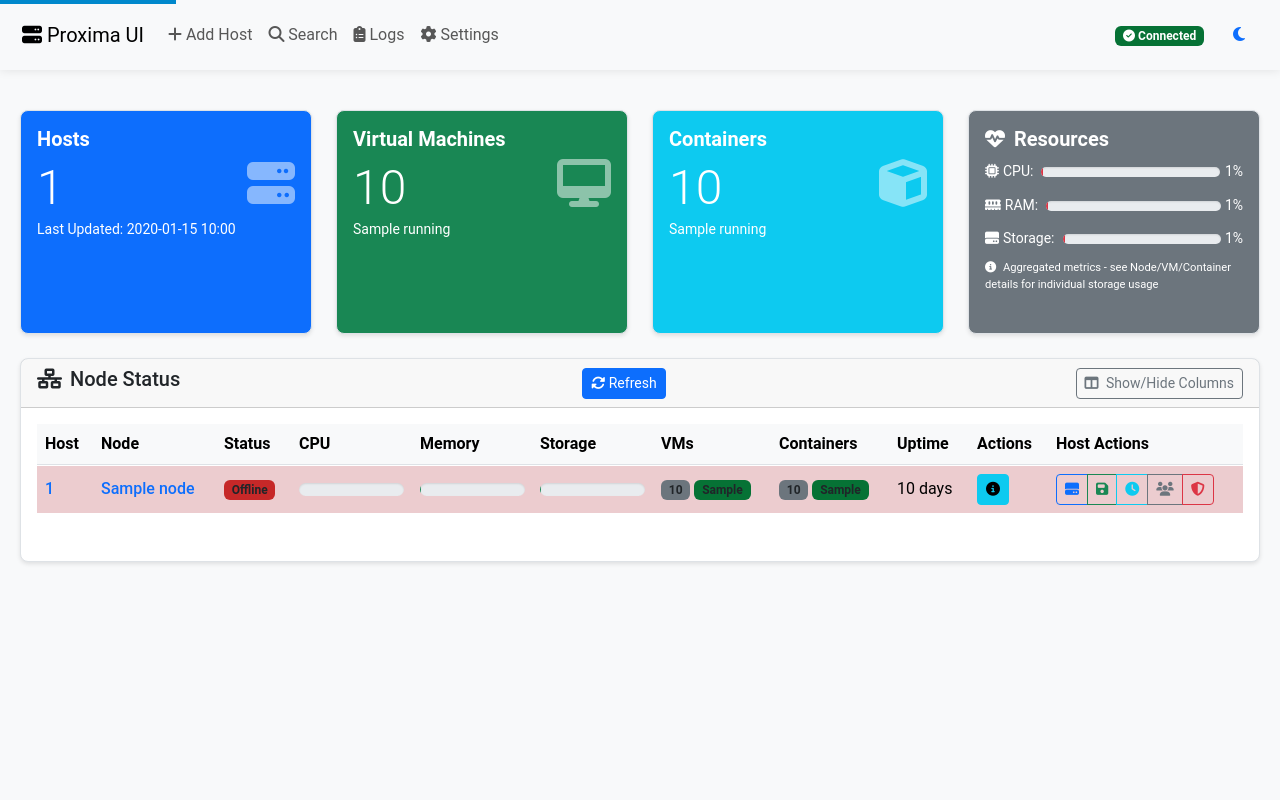
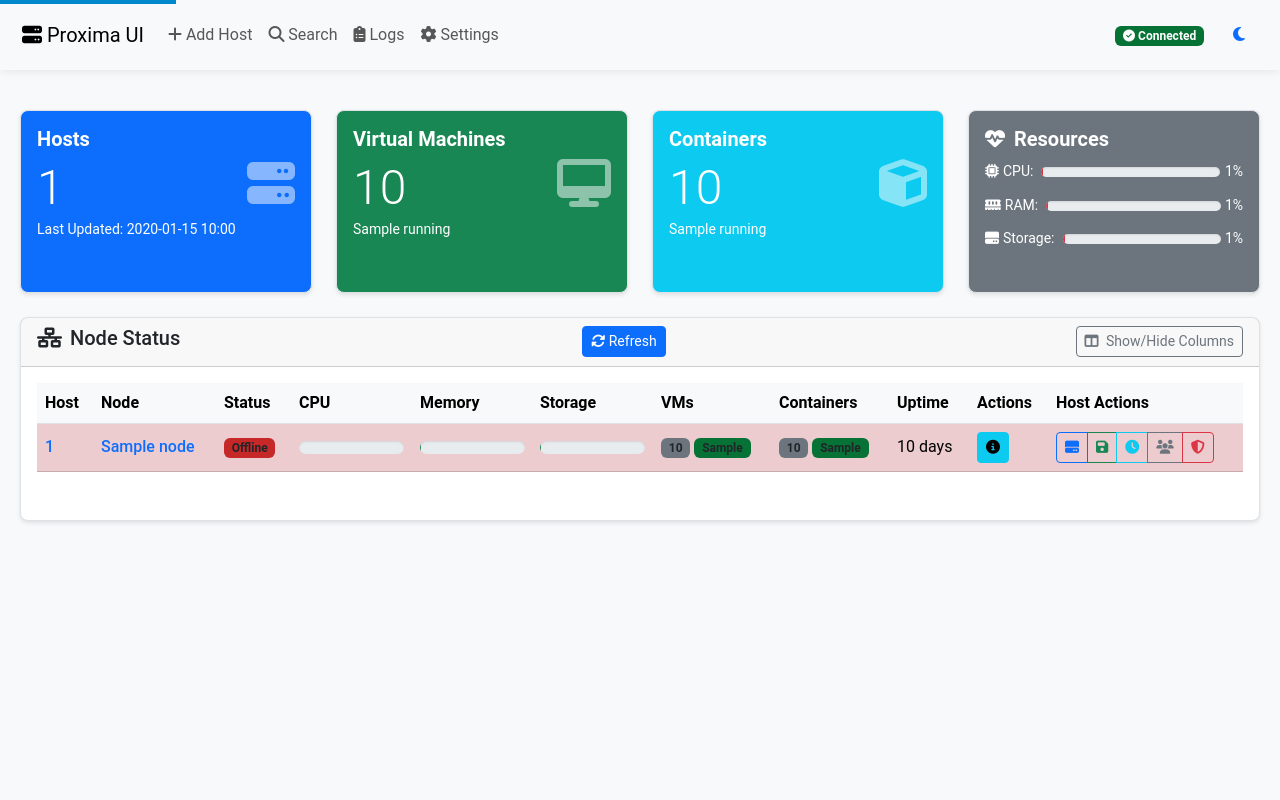
Before and after one commit to fabriziosalmi/proxima-ui, a Flask app: template app/templates/index.html in a window 1280 px wide. Run offline with Flask 2, Linux system fonts and the light colour scheme; the template is opened without the code that fills it: most values are stand-ins (such as "Sample title", 1, 10 or a date in 2020); some libraries are stand-ins or nearby versions.

Commit message:
feat: Enhance resources card with dark theme support and remove redundant metrics text

```diff
--- a/app/templates/index.html
+++ b/app/templates/index.html
@@ -67,7 +67,7 @@
             </a>
         </div>
         <div class="col-md-3">
-            <div class="card bg-secondary text-white h-100">
+            <div class="card bg-secondary text-white h-100" id="resources-card">
                 <div class="card-body">
                     <div>
                         <h6 class="card-title mb-0 fw-bold fs-5"><i class="fas fa-heartbeat me-1"></i> Resources</h6>
@@ -138,9 +138,6 @@
                             <small class="ms-1">{{ stats.storage_health_percent|round(1) }}%</small>
                         </div>
 
-                        <div class="mt-2 smaller text-white" style="font-size: 0.7rem;">
-                            <i class="fas fa-info-circle me-1"></i> Aggregated metrics - see Node/VM/Container details for individual storage usage
-                        </div>
                     </div>
                 </div>
             </div>
@@ -306,6 +303,28 @@
             lastUpdatedElem.textContent = dateString;
         }
 
+        // Set dark theme specific colors for the resources card
+        const resourcesCard = document.getElementById('resources-card');
+        if (resourcesCard) {
+            // Check if dark theme is active by looking at body or html element
+            const isDarkTheme = document.body.classList.contains('dark-theme') ||
+                               document.documentElement.classList.contains('dark-theme') ||
+                               window.matchMedia('(prefers-color-scheme: dark)').matches;
+
+            if (isDarkTheme) {
+                resourcesCard.style.backgroundColor = 'rgb(23, 23, 24)';
+                resourcesCard.classList.remove('bg-secondary');
+
+                // Set specific color and padding for the aggregated metrics text
+                const aggregatedMetricsText = document.getElementById('aggregated-metrics-text');
+                if (aggregatedMetricsText) {
+                    aggregatedMetricsText.style.color = 'rgb(179, 179, 179)';
+                    aggregatedMetricsText.style.paddingTop = '5px';
+                    aggregatedMetricsText.classList.remove('text-white');
+                }
+            }
+        }
+
         // Clean up host names by removing port numbers
         document.querySelectorAll('.card-header h5').forEach(header => {
             const text = header.innerText;
```
Also changed, not shown: 1 other file.
